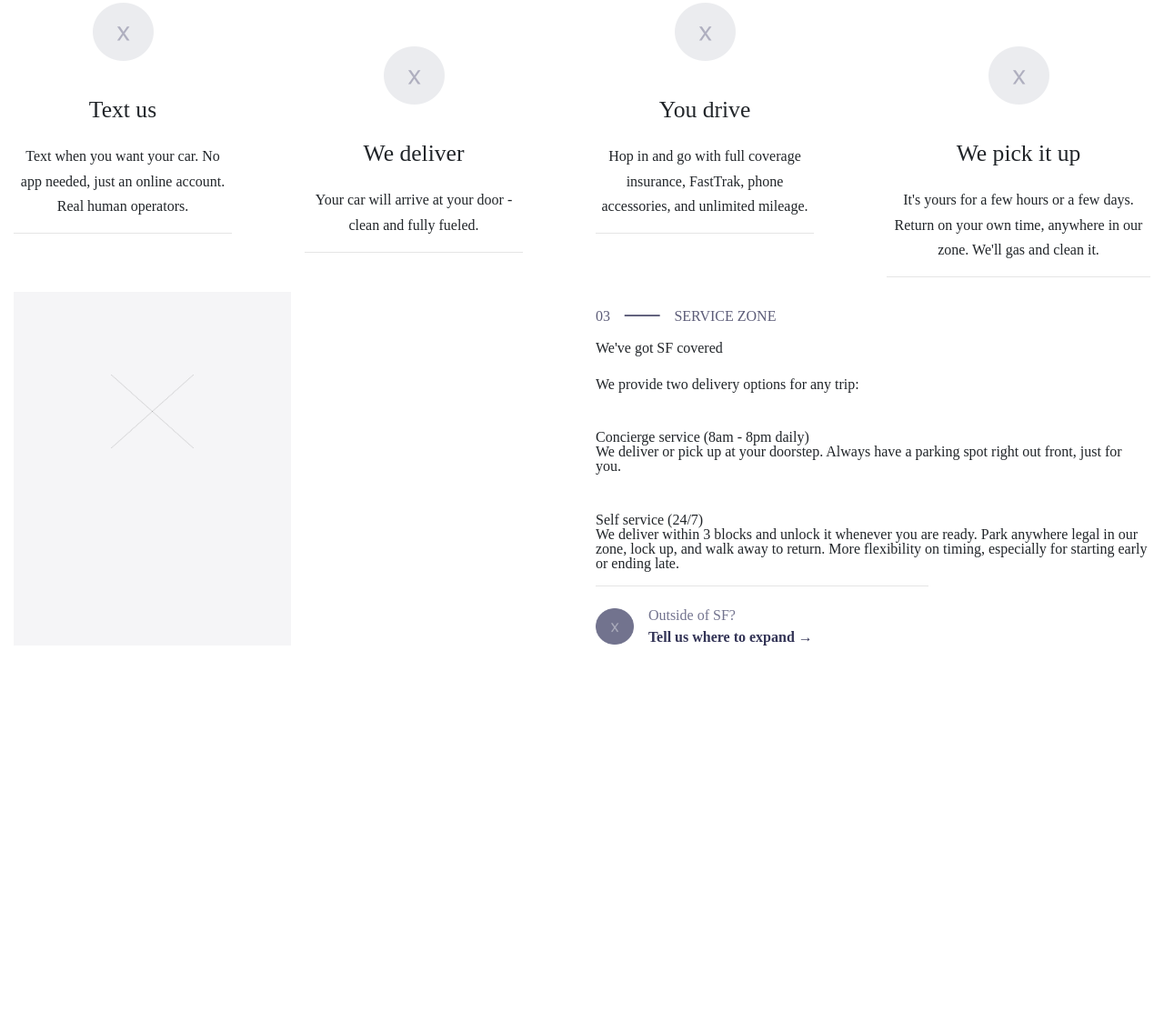
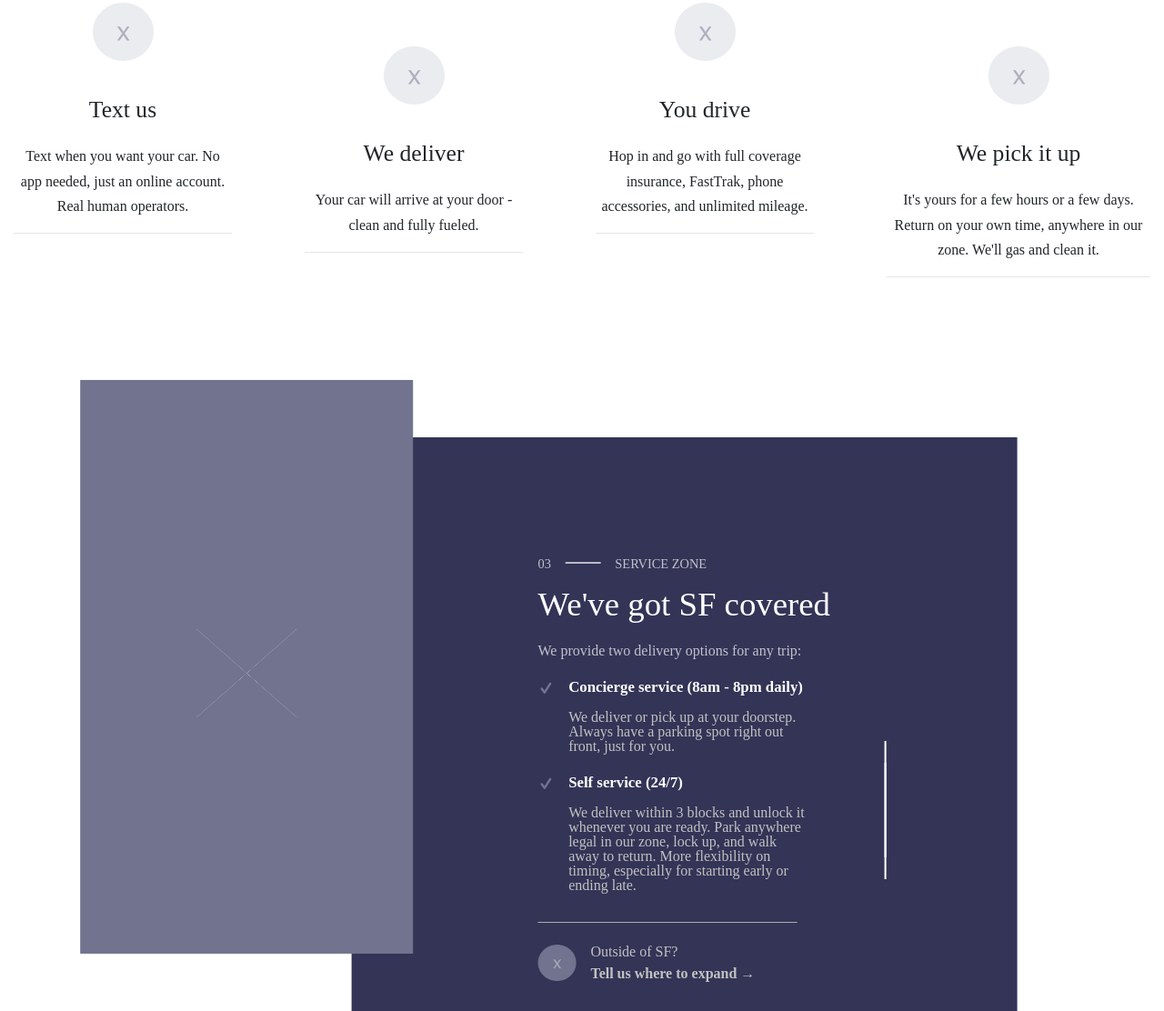
Before and after one commit to Nnaji-Victor/upshift, a website: page index.html in a window 1280 px wide. Shown: the part 1844-2956 px from the top of the page at 91% size. Before the commit the page ends 2554 px from the top, so only its background shows below. Drawn offline with nearby package versions, Linux system fonts and the light colour scheme; files that its build step writes are made by us from their sources.

Commit message:
sass for service zone

```diff
--- a/sass/components/_components.scss
+++ b/sass/components/_components.scss
@@ -213,3 +213,94 @@
     transform: translateX(90%) translateY(200%);
     width: 10rem;
 }
+
+.sz-container{
+    background-color: $secondary-font-color;
+    height: auto;
+    width: 60%;
+    margin-right: -20%;
+    transform: translateX(20%) translateY(-10%);
+    z-index: 100;
+    position: relative;
+}
+
+.sz-img{
+    margin: 75% 35% 70% 35%;
+    filter: invert(100);
+}
+
+.sz-right{
+    transform: translateX(-20%);
+    background-color: $secondary-box-color;
+    height: 100%;
+    width: 120%;
+    margin-left: -20%;
+    z-index: -10 !important;
+
+    &-content{
+        width: 60%;
+        margin-left: 28%;
+        display: flex;
+        flex-direction: column;
+        justify-content: center;
+    }
+
+}
+
+.sz-title{
+    color: #c2c2cc;
+    margin-top: 7rem;
+    font-size: .9rem;
+}
+
+.sz-right{
+
+    &__heading{
+        font-size: 2.3rem;
+        color: #fff;
+    }
+}
+
+.sz-paragraph{
+    color: #c2c2cc;
+
+}
+
+.sz-icon{
+    grid-row: 1/-1;
+    fill: $secondary-font-color;
+}
+
+.sz-grid-heading{
+    color: #fff;
+    font-size: 1.05rem;
+    font-weight: 700;
+}
+
+.sz-grid-paragraph{
+    color: #c2c2c2;
+
+}
+
+.sz__line{
+    margin-top: 2rem;
+    margin-right: 35%;
+    background-color: #c2c2c2;
+}
+
+.sz-cta{
+    color: #c2c2c2;
+    position: relative;
+
+    &::after{
+        content: "";
+        height: 8rem;
+        width: 2px;
+        background-color: white;
+        top: -14rem;
+        right: -9rem;
+        position: absolute;
+    }
+
+
+}
--- a/sass/layout/_layout.scss
+++ b/sass/layout/_layout.scss
@@ -53,3 +53,17 @@
     margin-top: 5rem;
     text-align: center;
 }
+
+.service-zone{
+    margin-top: 10rem;
+    height: 100vh;
+}
+
+.sz-grid{
+    display: grid;
+    grid-template-columns: min-content 1fr;
+    grid-template-rows: min-content 1fr;
+    grid-gap: 1rem !important;
+
+    width: 68%;
+}
```
